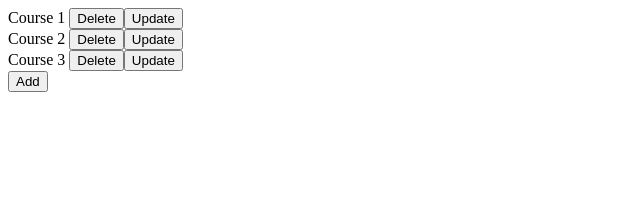
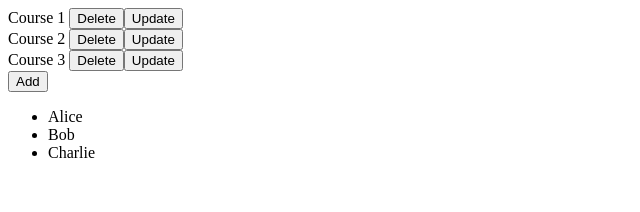
Before and after one commit to longlee10/Student-Course, a React (Vite) app in the folder client/: page / in a window 1280 px wide. Shown: the top 212 px of the page, without its empty margins (0-640 px from the left). Built offline with nearby package versions, Linux system fonts and the light colour scheme.

Commit message:
Create Students component

```diff
--- a/client/src/App.jsx
+++ b/client/src/App.jsx
@@ -1,11 +1,12 @@
-import { useState } from "react";
 import "./App.css";
 import Courses from "./components/Courses";
+import Student from "./components/Students";
 
 function App() {
   return (
     <>
       <Courses />
+      <Student />
     </>
   );
 }
--- /dev/null
+++ b/client/src/components/Students.jsx
@@ -0,0 +1,30 @@
+import React from "react";
+
+const Students = () => {
+  const students = [
+    {
+      id: 1,
+      name: "Alice",
+    },
+    {
+      id: 2,
+      name: "Bob",
+    },
+    {
+      id: 3,
+      name: "Charlie",
+    },
+  ];
+
+  return (
+    <div>
+      <ul>
+        {students.map((student) => (
+          <li key={student.id}>{student.name}</li>
+        ))}
+      </ul>
+    </div>
+  );
+};
+
+export default Students;
```
Also changed, not shown: client/src/components/NewStudentForm.tsx (added).
